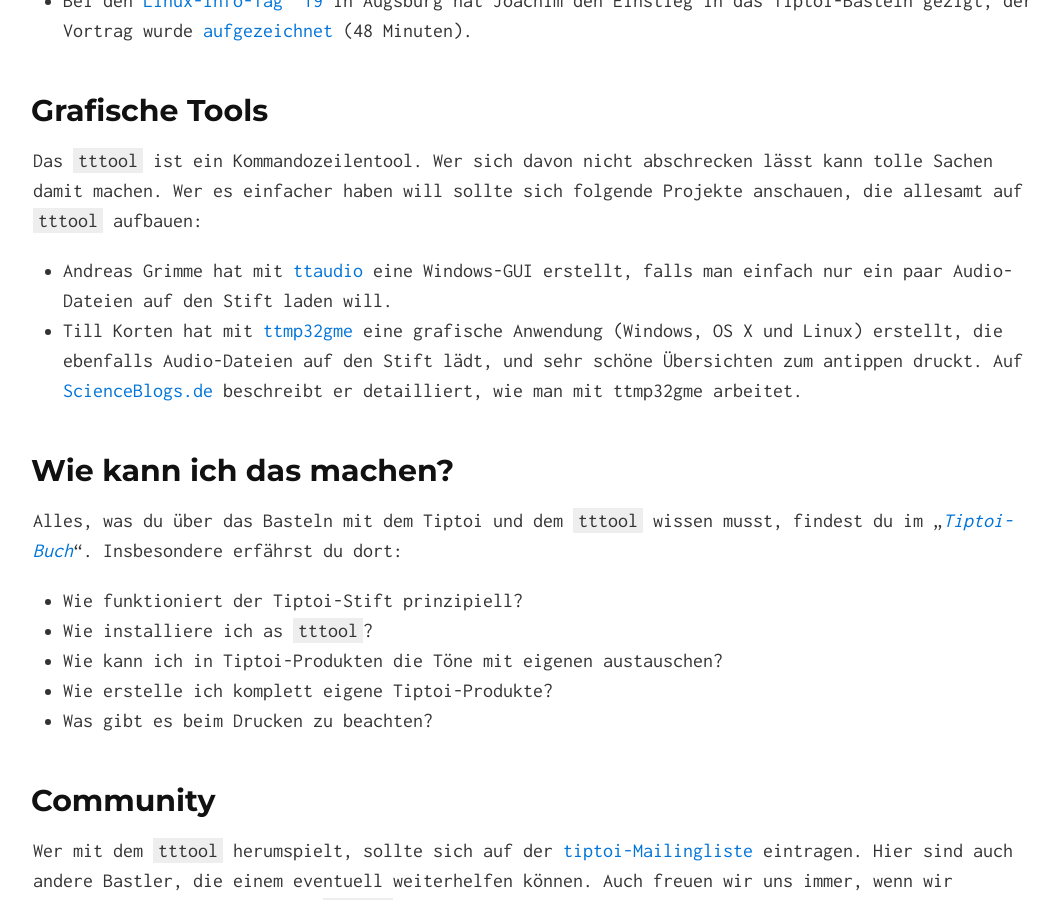
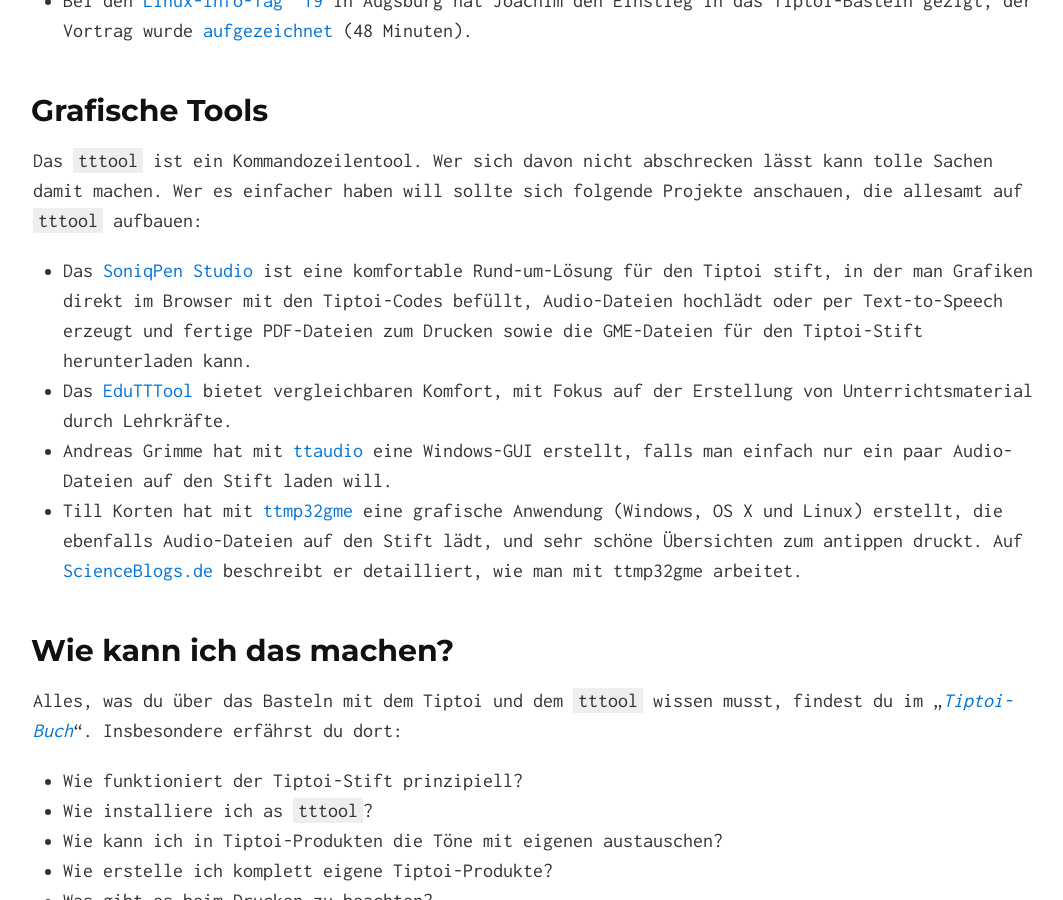
Before and after one commit to entropia/tip-toi-reveng, a Jekyll site: the page built from index.md, in a window 1280 px wide and 900 px high, scrolled down 3442 px. Shown: the whole window, without its empty margins (107-1170 px from the left). Built offline with Jekyll 4.4.1, drawn with Linux system fonts in a browser that asks for light colours.

Commit message:
More tools

```diff
--- a/index.md
+++ b/index.md
@@ -180,6 +180,8 @@
 
 Das `tttool` ist ein Kommandozeilentool. Wer sich davon nicht abschrecken lässt kann tolle Sachen damit machen. Wer es einfacher haben will sollte sich folgende Projekte anschauen, die allesamt auf `tttool` aufbauen:
 
+ * Das [SoniqPen Studio](https://studio.soniqpen.com/) ist eine komfortable Rund-um-Lösung für den Tiptoi stift, in der man Grafiken direkt im Browser mit den Tiptoi-Codes befüllt, Audio-Dateien hochlädt oder per Text-to-Speech erzeugt und fertige PDF-Dateien zum Drucken sowie die GME-Dateien für den Tiptoi-Stift herunterladen kann.
+ * Das [EduTTTool](https://edutttool.access.kit.edu/) bietet vergleichbaren Komfort, mit Fokus auf der Erstellung von Unterrichtsmaterial durch Lehrkräfte.
  * Andreas Grimme hat mit [ttaudio](https://github.com/sidiandi/ttaudio#readme) eine Windows-GUI erstellt, falls man einfach nur ein paar Audio-Dateien auf den Stift laden will.
  * Till Korten hat mit [ttmp32gme](https://github.com/thawn/ttmp32gme) eine grafische Anwendung (Windows, OS X und Linux) erstellt, die ebenfalls Audio-Dateien auf den Stift lädt, und sehr schöne Übersichten zum antippen druckt. Auf [ScienceBlogs.de](http://scienceblogs.de/astrodicticum-simplex/2018/03/15/die-sternengeschichten-als-hoerbuch-auf-dem-tiptoi-stift/) beschreibt er detailliert, wie man mit ttmp32gme arbeitet.
 
```
